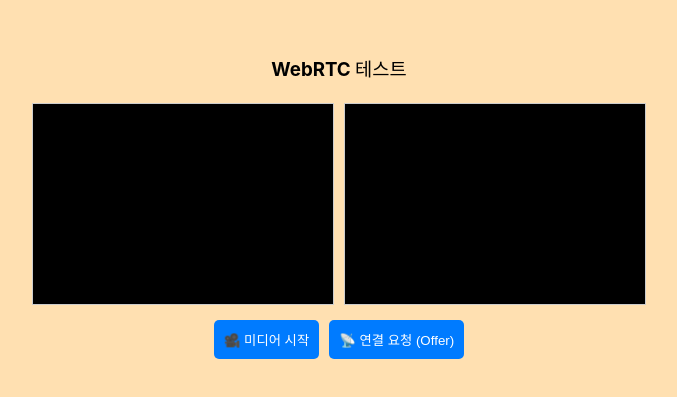
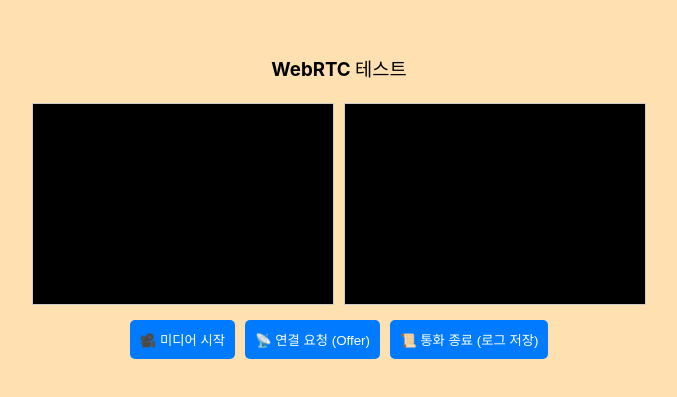
Before and after one commit to somsomi3/Maraeba, a React (Vite) app in the folder fe/: page /session/webrtc in a window 1280 px wide. Shown: the part 199-596 px from the top of the page, without its empty margins (301-978 px from the left). Built offline with nearby package versions, Linux system fonts and the light colour scheme; no server answers; a web font is replaced by a local one.

Commit message:
S12P11E104-439 Feat: Webrtc로그 저장 구현

```diff
--- a/fe/src/features/session/Webrtc.jsx
+++ b/fe/src/features/session/Webrtc.jsx
@@ -1,4 +1,11 @@
-import React, {useEffect, useRef, useState} from "react";
+import React, { useEffect, useRef, useState } from "react";
+
+const API_URL = "http://localhost:8081";
+
+// 🔹 JWT 토큰 가져오기 (로그인 여부 확인용)
+const getAccessToken = () => {
+    return localStorage.getItem("token");
+};
 
 const WebRTC = () => {
     const [localStream, setLocalStream] = useState(null);
@@ -7,6 +14,11 @@ const WebRTC = () => {
     const localVideoRef = useRef(null);
     const remoteVideoRef = useRef(null);
     const webSocketRef = useRef(null);
+
+    // 🔹 통화 로그 기록용 상태
+    const [callId, setCallId] = useState(null);
+    const [startTime, setStartTime] = useState(null);
+    const [endTime, setEndTime] = useState(null);
 
     useEffect(() => {
         startWebSocket();
@@ -17,6 +29,7 @@ const WebRTC = () => {
         };
     }, []);
 
+    // ✅ WebSocket 연결
     const startWebSocket = () => {
         webSocketRef.current = new WebSocket("ws://localhost:8081/WebRTC/signaling");
 
@@ -41,14 +54,66 @@ const WebRTC = () => {
         };
     };
 
+    // ✅ 통화 시작 시간 기록
+    const startCallLog = () => {
+        const newCallId = Math.random().toString(36).substr(2, 9);
+        setCallId(newCallId);
+        setStartTime(Date.now());
+        console.log("📌 통화 시작 - Call ID:", newCallId, "Start Time:", Date.now());
+    };
+
+    // ✅ 통화 종료 후 서버로 로그 전송
+    const endCallLog = async () => {
+        if (!callId || !startTime) {
+            console.error("❌ 통화 시작 시간이 기록되지 않음");
+            return;
+        }
+
+        const logData = {
+            callId: callId,
+            startTime: startTime,
+            endTime: Date.now(),
+            packetLoss: 0.1,
+            jitter: 0.05,
+            latency: 20,
+            bitrate: 2500
+        };
+
+        console.log("📌 통화 종료 - Call ID:", callId, "End Time:", logData.endTime);
+
+        const accessToken = getAccessToken(); // ✅ 로그인 여부 확인
+
+        try {
+            const response = await fetch(`${API_URL}/webrtc/logs`, {
+                method: "POST",
+                headers: {
+                    "Content-Type": "application/json",
+                    ...(accessToken && { "Authorization": `Bearer ${accessToken}` }) // ✅ 로그인된 경우만 토큰 포함
+                },
+                body: JSON.stringify(logData)
+            });
+
+            const data = await response.json();
+            if (!response.ok) {
+                console.error("❌ 로그 저장 실패:", data);
+            } else {
+                console.log("✅ 로그 저장 성공:", data);
+            }
+        } catch (error) {
+            console.error("❌ 서버 요청 오류:", error);
+        }
+    };
+
     // ✅ 카메라 & 마이크 접근 및 로컬 스트림 설정
     const startMedia = async () => {
         try {
-            const stream = await navigator.mediaDevices.getUserMedia({video: true, audio: true});
+            const stream = await navigator.mediaDevices.getUserMedia({ video: true, audio: true });
             setLocalStream(stream);
             if (localVideoRef.current) {
                 localVideoRef.current.srcObject = stream;
             }
+
+            startCallLog(); // ✅ 통화 시작 시간 기록
         } catch (error) {
             console.error("❌ 미디어 접근 실패:", error);
         }
@@ -57,12 +122,12 @@ const WebRTC = () => {
     // ✅ WebRTC 연결 초기화
     const createPeerConnection = () => {
         peerConnectionRef.current = new RTCPeerConnection({
-            iceServers: [{urls: "stun:stun.l.google.com:19302"}],
+            iceServers: [{ urls: "stun:stun.l.google.com:19302" }],
         });
 
         peerConnectionRef.current.onicecandidate = (event) => {
             if (event.candidate) {
-                sendToServer({type: "candidate", candidate: event.candidate});
+                sendToServer({ type: "candidate", candidate: event.candidate });
             }
         };
 
@@ -85,13 +150,12 @@ const WebRTC = () => {
         try {
             const offer = await peerConnectionRef.current.createOffer();
             await peerConnectionRef.current.setLocalDescription(offer);
-            sendToServer({type: "offer", sdp: offer.sdp});
+            sendToServer({ type: "offer", sdp: offer.sdp });
         } catch (error) {
             console.error("❌ Offer 생성 실패:", error);
         }
     };
-
-    // ✅ Offer 수신 처리
+  // ✅ Offer 수신 처리
     const handleOffer = async (message) => {
         createPeerConnection();
         try {
@@ -129,7 +193,6 @@ const WebRTC = () => {
             console.error("❌ ICE Candidate 추가 실패:", error);
         }
     };
-
     // ✅ WebSocket 메시지 전송
     const sendToServer = (message) => {
         if (webSocketRef.current && webSocketRef.current.readyState === WebSocket.OPEN) {
@@ -141,12 +204,13 @@ const WebRTC = () => {
         <div style={styles.container}>
             <h3>WebRTC 테스트</h3>
             <div style={styles.videoContainer}>
-                <video ref={localVideoRef} autoPlay playsInline style={styles.video}/>
-                <video ref={remoteVideoRef} autoPlay playsInline style={styles.video}/>
+                <video ref={localVideoRef} autoPlay playsInline style={styles.video} />
+                <video ref={remoteVideoRef} autoPlay playsInline style={styles.video} />
             </div>
             <div style={styles.buttonContainer}>
                 <button onClick={startMedia} style={styles.button}>🎥 미디어 시작</button>
                 <button onClick={createOffer} style={styles.button}>📡 연결 요청 (Offer)</button>
+                <button onClick={endCallLog} style={styles.button}>📜 통화 종료 (로그 저장)</button>
             </div>
         </div>
     );
@@ -154,33 +218,11 @@ const WebRTC = () => {
 
 // ✅ 스타일 추가
 const styles = {
-    container: {
-        textAlign: "center",
-        padding: "20px",
-    },
-    videoContainer: {
-        display: "flex",
-        justifyContent: "center",
-        gap: "10px",
-    },
-    video: {
-        width: "300px",
-        height: "200px",
-        border: "1px solid #ccc",
-        background: "black",
-    },
-    buttonContainer: {
-        marginTop: "10px",
-    },
-    button: {
-        padding: "10px",
-        margin: "5px",
-        background: "#007BFF",
-        color: "white",
-        border: "none",
-        borderRadius: "5px",
-        cursor: "pointer",
-    },
+    container: { textAlign: "center", padding: "20px" },
+    videoContainer: { display: "flex", justifyContent: "center", gap: "10px" },
+    video: { width: "300px", height: "200px", border: "1px solid #ccc", background: "black" },
+    buttonContainer: { marginTop: "10px" },
+    button: { padding: "10px", margin: "5px", background: "#007BFF", color: "white", border: "none", borderRadius: "5px", cursor: "pointer" }
 };
 
 export default WebRTC;
```
